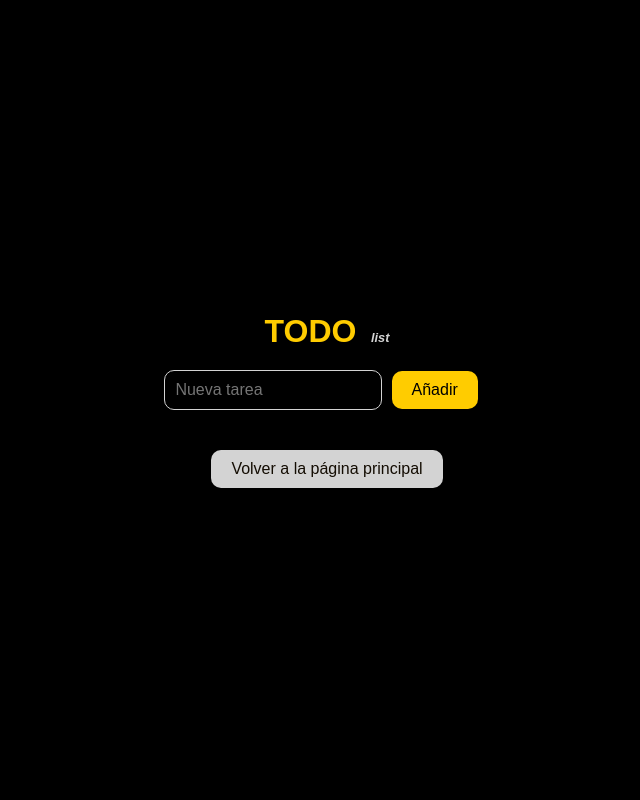
After one commit to sanchxyz/todo_list_esit, a Flask app: page /todo/ in a window 1280 px wide. The commit adds this page. Shown: the whole page, without its empty margins (313-953 px from the left). Run offline with Flask 3, Linux system fonts and the light colour scheme.

Commit message:
Se añadio el codigo correspondiente a la logica de la app TODO

```diff
--- a/run.py
+++ b/run.py
@@ -1,6 +1,9 @@
 from __init__ import create_app
+from flask_migrate import Migrate
+from models import db
 
 
 if __name__ == '__main__':
     app = create_app()
-    app.run()
+    Migrate = Migrate(app, db)
+    app.run(debug=True)
--- a/templates/index.html
+++ b/templates/index.html
@@ -26,7 +26,7 @@
         }
 
         span {
-            color: #f5f58d;
+            color: #ffcc00;
             /* Amarillo pastel */
         }
 
@@ -38,7 +38,7 @@
         }
 
         button {
-            background-color: #f5f58d;
+            background-color: #ffcc00;
             /* amarillo */
             color: #000;
             border: none;
@@ -57,7 +57,7 @@
 
     <script>
         document.getElementById('todoAppBtn').addEventListener('click', function () {
-            window.location.href = 'https://github.com/sanchxyz';
+            window.location.href = '/todo/';
         });
     </script>
 </body>
--- /dev/null
+++ b/templates/todo_list.html
@@ -0,0 +1,44 @@
+<!DOCTYPE html>
+<html lang="es">
+
+<head>
+    <meta charset="UTF-8">
+    <meta name="viewport" content="width=device-width, initial-scale=1.0">
+    <title>TODO List</title>
+</head>
+
+<body
+    style="background-color: black; margin: 0; font-family: Arial, sans-serif; display: flex; justify-content: center; align-items: center; height: 100vh; flex-direction: column;">
+    <div style="text-align: center; color: white;">
+        <h1 style="color: #ffcc00; display: inline;">TODO</h1>
+        <h2 style="font-size: 0.8em; color: lightgray; font-style: italic; display: inline; margin-left: 10px;">list
+        </h2>
+    </div>
+
+    <form method="POST" action="/todo/add"
+        style="display: flex; flex-direction: column; align-items: center; gap: 10px; margin-top: 20px;">
+        <div style="display: flex; align-items: center; gap: 10px;">
+            <input type="text" name="title" placeholder="Nueva tarea" required
+                style="padding: 10px; border-radius: 10px; width: 60%; max-width: 400px; border: 1px solid lightgray; background-color: black; color: white; font-size: 1em;">
+            <button type="submit"
+                style="padding: 10px 20px; border-radius: 10px; border: none; background-color: #ffcc00; color: black; font-size: 1em; cursor: pointer; width: auto;">Añadir</button>
+        </div>
+    </form>
+
+    <ul style="list-style: none; padding: 0; margin: 20px 0; width: 80%; max-width: 400px;">
+        {% for task in tasks %}
+        <li
+            style="background-color: #333; padding: 10px; margin: 5px 0; border-radius: 10px; color: white; display: flex; justify-content: space-between; align-items: center;">
+            <span>{{ task.title }}</span>
+            <a href="{{ url_for('todo.delete_task', task_id=task.id) }}"
+                style="color: lightgray; text-decoration: none;">Eliminar</a>
+        </li>
+        {% endfor %}
+    </ul>
+
+    <a href="/"
+        style="padding: 10px 20px; background-color: lightgray; color: rgb(20, 13, 3); text-decoration: none; border-radius: 10px; font-size: 1em; cursor: pointer;">Volver
+        a la página principal</a>
+</body>
+
+</html>
--- a/todo.py
+++ b/todo.py
@@ -0,0 +1,27 @@
+from flask import render_template, request, redirect, url_for
+from models import db, Task
+from flask import Blueprint
+
+todo_bp = Blueprint('todo', __name__, url_prefix='/todo')
+
+@todo_bp.route('/')
+def todo_list():
+    tasks = Task.query.all()
+    return render_template('todo_list.html', tasks=tasks)
+
+@todo_bp.route('/add', methods=['POST'])
+def add_task():
+    title = request.form['title']
+    if title:
+        new_task = Task(title=title)
+        db.session.add(new_task)
+        db.session.commit()
+    return redirect(url_for('todo.todo_list'))
+
+@todo_bp.route('/delete/<int:task_id>')
+def delete_task(task_id):
+    task = Task.query.get(task_id)
+    if task:
+        db.session.delete(task)
+        db.session.commit()
+    return redirect(url_for('todo.todo_list'))
```
Also changed, not shown: __init__.py (+14 -3 lines), models.py (+8 -0 lines).
